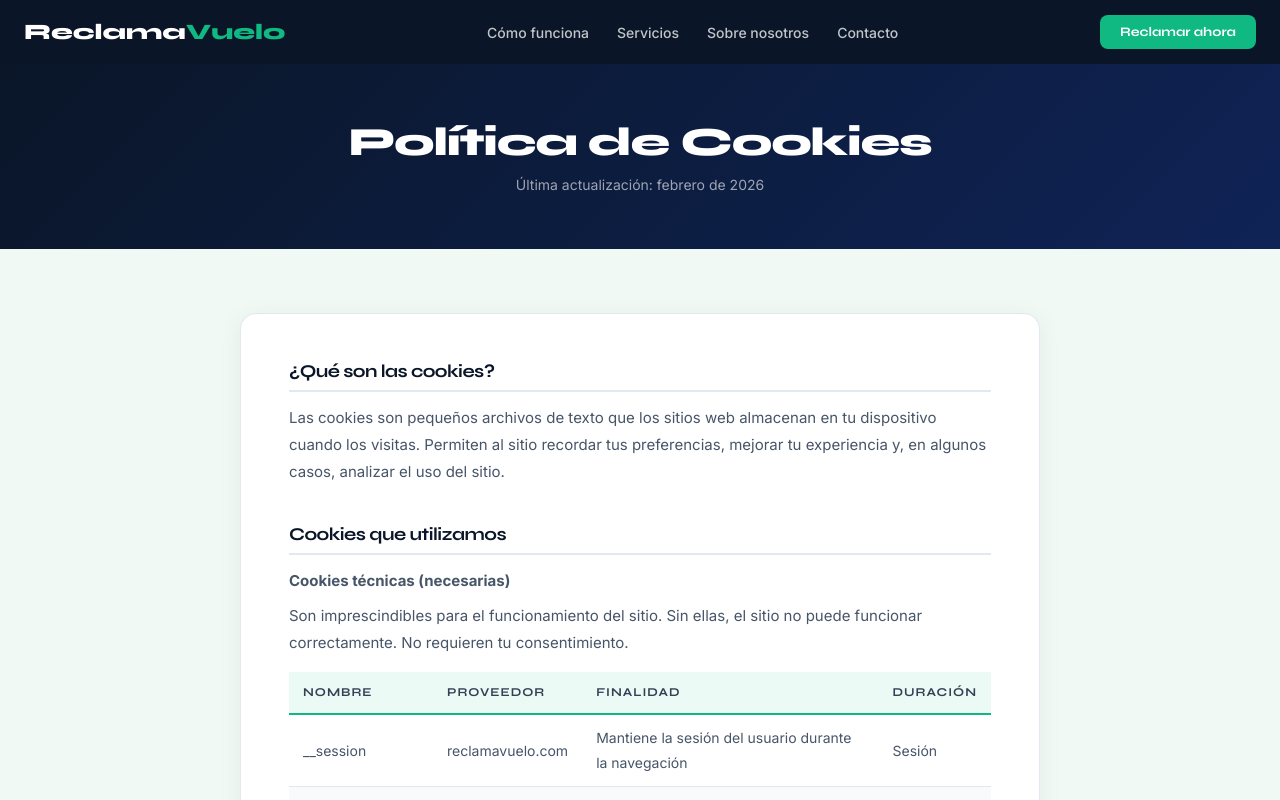
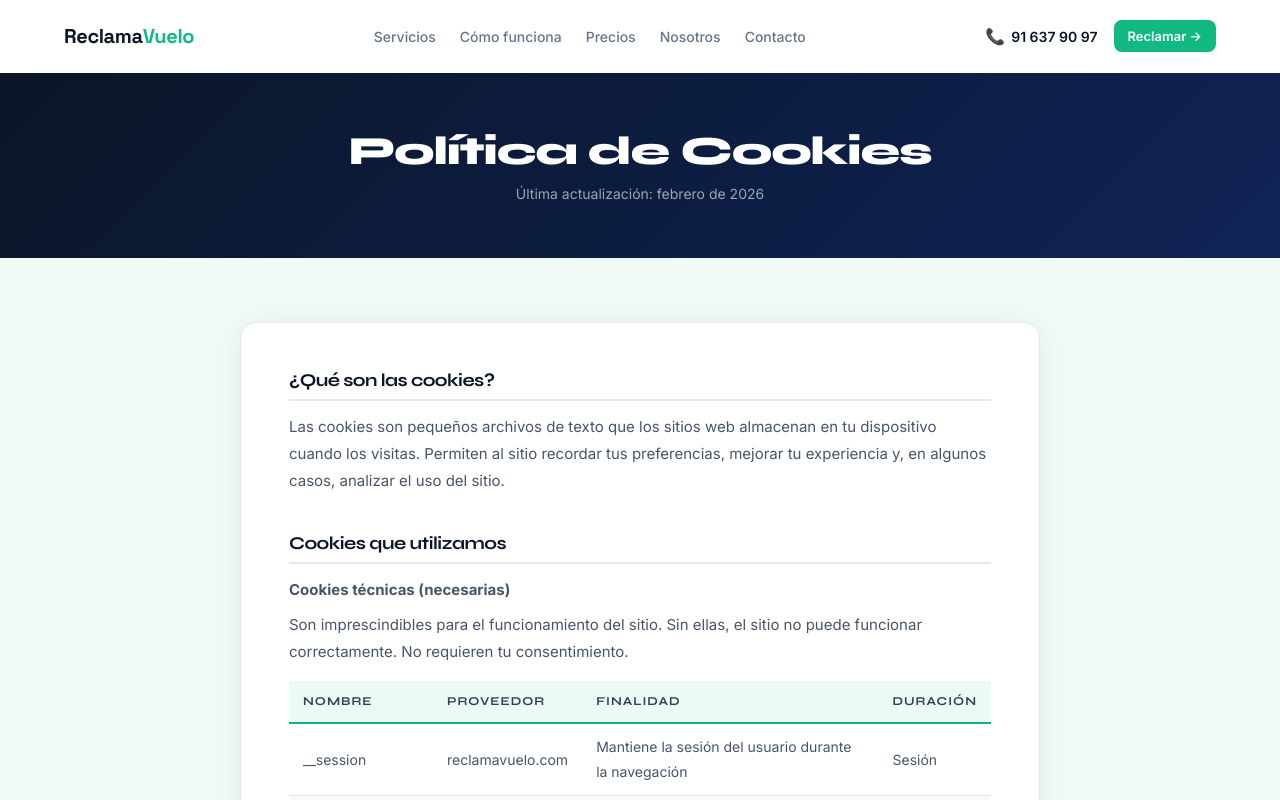
Before and after one commit to guilletruan-sys/reclamavuelo, a Next.js app: page /cookies in a window 1280 px wide. Shown: the top 800 px of the page. Built offline with nearby package versions, Linux system fonts and the light colour scheme.

Commit message:
feat: nav sticky con glass effect, mega-links y drawer mobile

```diff
--- a/components/Nav.jsx
+++ b/components/Nav.jsx
@@ -1,49 +1,133 @@
-// components/Nav.jsx
 import Link from 'next/link';
-import { useRouter } from 'next/router';
-import { GREEN, NAVY } from '../lib/theme';
+import { useEffect, useState } from 'react';
+import { tokens } from '../lib/theme';
+import { Button } from './ui';
 
 const LINKS = [
-  { label: 'Cómo funciona',  href: '/#como' },
-  { label: 'Servicios',      href: '/#servicios' },
-  { label: 'Sobre nosotros', href: '/sobre-nosotros' },
-  { label: 'Contacto',       href: '/contacto' },
+  { href: '/#servicios', label: 'Servicios' },
+  { href: '/#como-funciona', label: 'Cómo funciona' },
+  { href: '/precios', label: 'Precios' },
+  { href: '/sobre-nosotros', label: 'Nosotros' },
+  { href: '/contacto', label: 'Contacto' },
 ];
 
 export default function Nav() {
-  const router = useRouter();
+  const [scrolled, setScrolled] = useState(false);
+  const [open, setOpen] = useState(false);
+
+  useEffect(() => {
+    const onScroll = () => setScrolled(window.scrollY > 8);
+    onScroll();
+    window.addEventListener('scroll', onScroll, { passive: true });
+    return () => window.removeEventListener('scroll', onScroll);
+  }, []);
 
   return (
-    <nav style={{
-      background: NAVY, padding: '0 24px',
-      display: 'flex', justifyContent: 'space-between', alignItems: 'center',
-      position: 'sticky', top: 0, zIndex: 100, height: 64,
-    }}>
-      <Link href="/" style={{ fontFamily: 'Syne, sans-serif', fontWeight: 800, fontSize: 22, color: '#fff' }}>
-        Reclama<span style={{ color: GREEN }}>Vuelo</span>
-      </Link>
+    <>
+      <header style={{
+        position: 'sticky', top: 0, zIndex: 50,
+        background: scrolled ? 'rgba(255,255,255,0.85)' : tokens.white,
+        backdropFilter: scrolled ? 'blur(12px)' : 'none',
+        borderBottom: `1px solid ${scrolled ? tokens.slate200 : 'transparent'}`,
+        boxShadow: scrolled ? tokens.shadowSm : 'none',
+        transition: 'all 0.2s ease',
+      }}>
+        <div style={{
+          maxWidth: tokens.maxWidth, margin: '0 auto',
+          height: 72, padding: `0 ${tokens.s5}px`,
+          display: 'flex', alignItems: 'center', justifyContent: 'space-between',
+        }}>
+          <Link href="/" style={{ display: 'flex', alignItems: 'center', gap: 8 }}>
+            <span style={{
+              fontFamily: tokens.fontHead, fontSize: 20, fontWeight: 800,
+              color: tokens.navy900, letterSpacing: '-0.02em',
+            }}>
+              Reclama<span style={{ color: tokens.green500 }}>Vuelo</span>
+            </span>
+          </Link>
 
-      <div className="hide-mobile" style={{ display: 'flex', gap: 28, alignItems: 'center' }}>
-        {LINKS.map(l => {
-          const active = router.pathname === l.href || router.pathname === l.href.split('#')[0];
-          return (
-            <Link key={l.href} href={l.href} style={{
-              color: active ? GREEN : 'rgba(255,255,255,0.75)',
-              fontSize: 14, fontWeight: active ? 600 : 500,
-              transition: 'color 0.2s',
+          <nav className="hide-mobile" style={{ display: 'flex', gap: tokens.s5, alignItems: 'center' }}>
+            {LINKS.map(l => (
+              <Link key={l.href} href={l.href} style={{
+                fontSize: 14, fontWeight: 500, color: tokens.slate500,
+                transition: 'color 0.15s',
+              }} onMouseEnter={e => e.currentTarget.style.color = tokens.navy900}
+                 onMouseLeave={e => e.currentTarget.style.color = tokens.slate500}>
+                {l.label}
+              </Link>
+            ))}
+          </nav>
+
+          <div className="hide-mobile" style={{ display: 'flex', alignItems: 'center', gap: tokens.s4 }}>
+            <a href="tel:+34916379097" style={{
+              fontSize: 14, fontWeight: 600, color: tokens.navy900,
+              display: 'flex', alignItems: 'center', gap: 6,
             }}>
-              {l.label}
-            </Link>
-          );
-        })}
-      </div>
+              <span style={{ fontSize: 16 }}>📞</span> 91 637 90 97
+            </a>
+            <Button as={Link} href="/#reclamar" variant="primary" size="sm">
+              Reclamar →
+            </Button>
+          </div>
 
-      <Link href="/#form" style={{
-        background: GREEN, color: '#fff', padding: '9px 20px', borderRadius: 8,
-        fontFamily: 'Syne, sans-serif', fontWeight: 700, fontSize: 13,
-      }}>
-        Reclamar ahora
-      </Link>
-    </nav>
+          <button
+            onClick={() => setOpen(true)}
+            aria-label="Abrir menú"
+            style={{
+              display: 'none', background: 'transparent', border: 'none',
+              fontSize: 24, cursor: 'pointer', color: tokens.navy900,
+            }}
+            className="show-mobile"
+          >☰</button>
+        </div>
+      </header>
+
+      {open && (
+        <div style={{
+          position: 'fixed', inset: 0, zIndex: 100, background: 'rgba(10,22,40,0.5)',
+        }} onClick={() => setOpen(false)}>
+          <aside
+            onClick={e => e.stopPropagation()}
+            style={{
+              position: 'absolute', top: 0, right: 0, bottom: 0,
+              width: '80%', maxWidth: 320, background: tokens.white,
+              padding: tokens.s5, display: 'flex', flexDirection: 'column', gap: tokens.s4,
+            }}
+            className="fade-in"
+          >
+            <button onClick={() => setOpen(false)} style={{
+              alignSelf: 'flex-end', background: 'none', border: 'none',
+              fontSize: 28, cursor: 'pointer', color: tokens.slate500,
+            }}>×</button>
+            {LINKS.map(l => (
+              <Link key={l.href} href={l.href} onClick={() => setOpen(false)} style={{
+                fontSize: 20, fontWeight: 600, color: tokens.navy900,
+                fontFamily: tokens.fontHead, padding: `${tokens.s2}px 0`,
+              }}>{l.label}</Link>
+            ))}
+            <div style={{ borderTop: `1px solid ${tokens.slate200}`, margin: `${tokens.s4}px 0`, paddingTop: tokens.s4 }}>
+              <a href="tel:+34916379097" style={{
+                display: 'block', fontSize: 16, fontWeight: 600, color: tokens.navy900, marginBottom: 6,
+              }}>📞 91 637 90 97</a>
+              <a href="tel:+34917152906" style={{
+                display: 'block', fontSize: 16, fontWeight: 600, color: tokens.navy900, marginBottom: 6,
+              }}>📞 91 715 29 06</a>
+              <div style={{ fontSize: 13, color: tokens.slate500, marginBottom: tokens.s4 }}>
+                L-V 10-14h · 16-19h
+              </div>
+              <Button as={Link} href="/#reclamar" variant="primary" size="lg" style={{ width: '100%' }}>
+                Reclamar ahora →
+              </Button>
+            </div>
+          </aside>
+        </div>
+      )}
+
+      <style jsx>{`
+        @media (max-width: ${tokens.bpMd}px) {
+          .show-mobile { display: inline-block !important; }
+        }
+      `}</style>
+    </>
   );
 }
```
